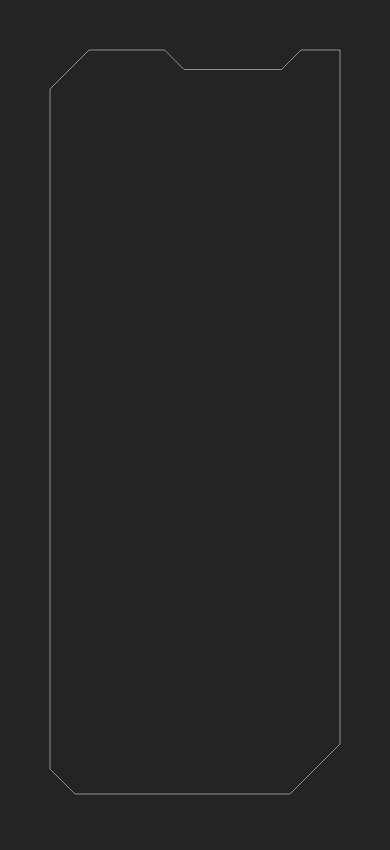
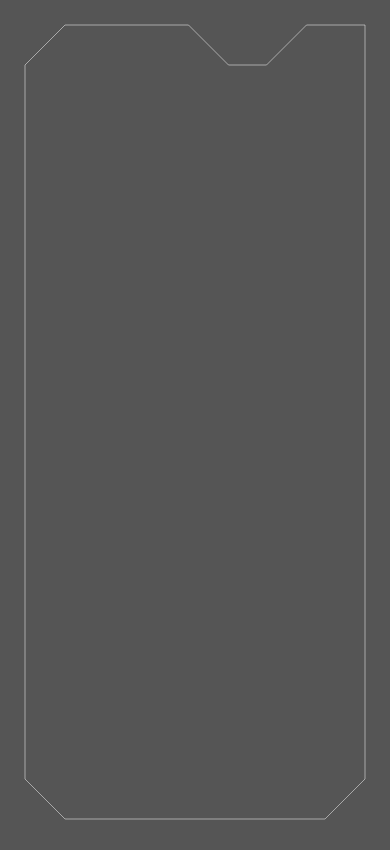
Before and after one commit to ChevScore/ChevScore.github.io, a plain HTML site: page index.html in a window 390 px wide. Drawn offline with nearby package versions, Linux system fonts and the light colour scheme.

Commit message:
Adds frame responsiveness

```diff
--- a/index.html
+++ b/index.html
@@ -8,7 +8,7 @@
     <link rel="stylesheet" href="style.css">
 </head>
 <body>
-    <canvas id="back-frame"></canvas>
+    <canvas id="back-frame" tit></canvas>
     <script src="script.js"></script>
 </body>
 </html>
--- a/script.js
+++ b/script.js
@@ -1,44 +1,65 @@
-let windowWidth = window.innerWidth;
-let windowHeight = window.innerHeight;
+function drawBackFrame() {
+    let windowWidth = getWindowWidth();
+    let windowHeight = getWindowHeight();
 
-function drawBackFrame() {
-    windowWidth = windowWidth;
-    windowHeight = windowHeight;
-
+    // Setting the width and height of the canvas to the width and height of the
+    // window
     frame = document.getElementById("back-frame");
     frame.width = windowWidth;
     frame.height = windowHeight;
+
+    // The offset is the distance between the edge of the frame and the edge of
+    // the canvas
+    let offset = 25;
+
+    // The trimming is the vertical and horizontal lengths of the edge
+    // trimming of the frame
+    let trimming = 40;
+
+    // The bridgeOffset is the horizontal length from the top right corner of
+    // the frame to the start of the bridge
+    let bridgeOffset = 0.15 * windowWidth + offset;
+
+    // The bridgeLength is the horizontal length of the dip in the top of the
+    // frame
+    let bridgeLength = 0.2 * windowWidth;
 
     let ctx = frame.getContext("2d");
     ctx.strokeStyle = "white";
     ctx.lineWidth = 0.5;
 
-    ctx.moveTo(50, 0.1 * windowWidth + 50);
-    ctx.lineTo(50, windowHeight - 75);
-    ctx.lineTo(75, windowHeight - 50);
-    ctx.lineTo(windowWidth - 100, windowHeight - 50);
-    ctx.lineTo(windowWidth - 50, windowHeight - 100);
-    ctx.lineTo(windowWidth - 50, 50);
-    ctx.lineTo(windowWidth * 0.9 - 50, 50);
-    ctx.lineTo(windowWidth * 0.85 - 50, 50 + 0.05 * windowWidth);
-    ctx.lineTo(windowWidth * 0.6 - 50, 50 + 0.05 * windowWidth);
-    ctx.lineTo(windowWidth * 0.55 - 50, 50);
-    ctx.lineTo(0.1 * windowWidth + 50, 50);
+    // Outlining the back frame through drawing lines
+    ctx.moveTo(offset, offset + trimming);
+    ctx.lineTo(offset, windowHeight - offset - trimming);
+    ctx.lineTo(offset + trimming, windowHeight - offset);
+    ctx.lineTo(windowWidth - offset - trimming, windowHeight - offset);
+    ctx.lineTo(windowWidth - offset, windowHeight - offset - trimming);
+    ctx.lineTo(windowWidth - offset, offset);
+    ctx.lineTo(windowWidth - bridgeOffset, offset);
+    ctx.lineTo(windowWidth - bridgeOffset - trimming, offset + trimming);
+    ctx.lineTo(windowWidth - bridgeOffset - bridgeLength, offset + trimming);
+    ctx.lineTo(windowWidth - bridgeOffset - bridgeLength - trimming, offset);
+    ctx.lineTo(offset + trimming, offset);
     ctx.closePath();
     ctx.stroke();
 }
 
-function updateWindowSize() {
-    windowWidth = window.innerWidth;
-    windowHeight = window.innerHeight;
+// Returns the width of the window
+function getWindowWidth() {
+    return window.innerWidth;
 }
 
+// Returns the height of the window
+function getWindowHeight() {
+    return window.innerHeight;
+}
+
+
+// Draws the back frame when the window loads and when the window is resized
 window.onload = () => {
-    updateWindowSize();
     drawBackFrame();
 }
 
 window.onresize = () => {
-    updateWindowSize();
     drawBackFrame();
 }
--- a/style.css
+++ b/style.css
@@ -4,7 +4,7 @@
 /* Setting up CSS variables                                                */
 /*=======================================================================*/
 :root {
-    --background: #242425;
+    --background: #555555;
     --white: #eee;
     --grey: #9c9c9c;
     --dark-grey: #151515;
@@ -34,4 +34,5 @@
 
 body {
     background-color: var(--background);
+    overflow: hidden;
 }
```
